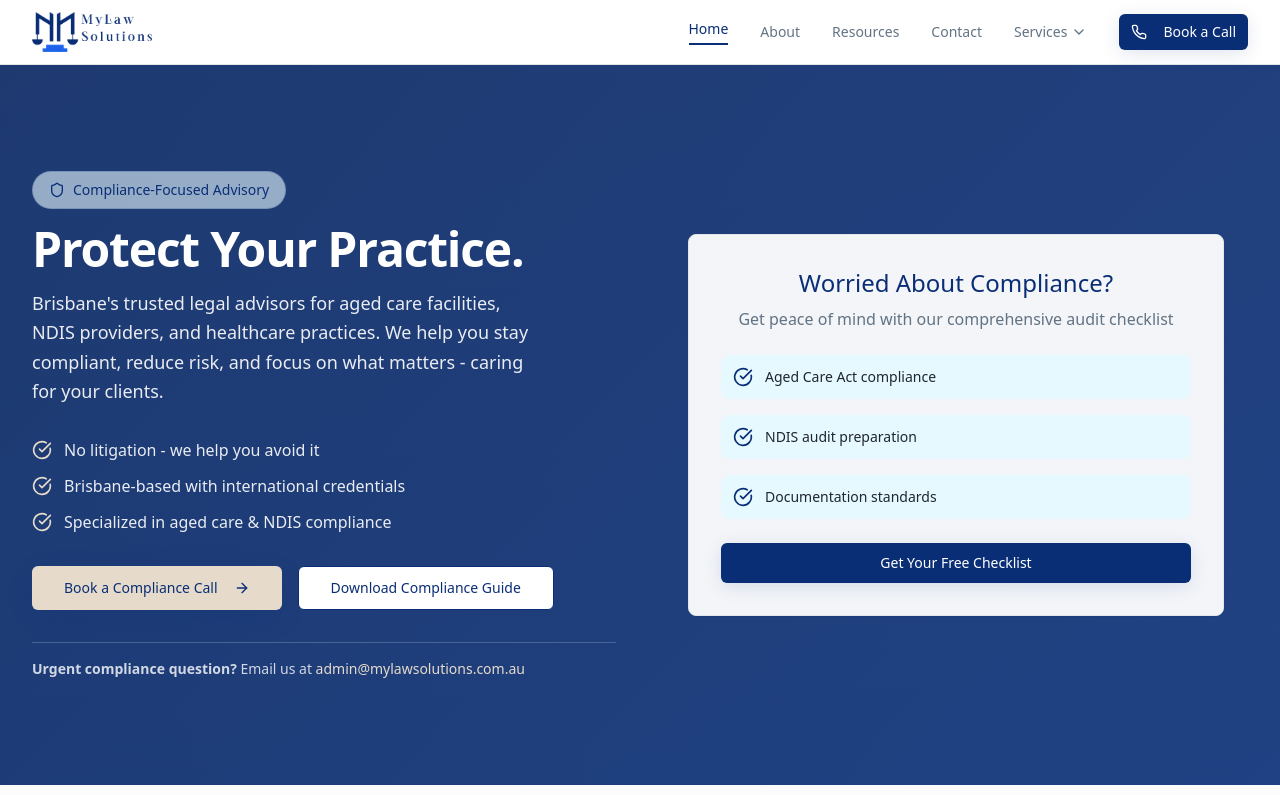
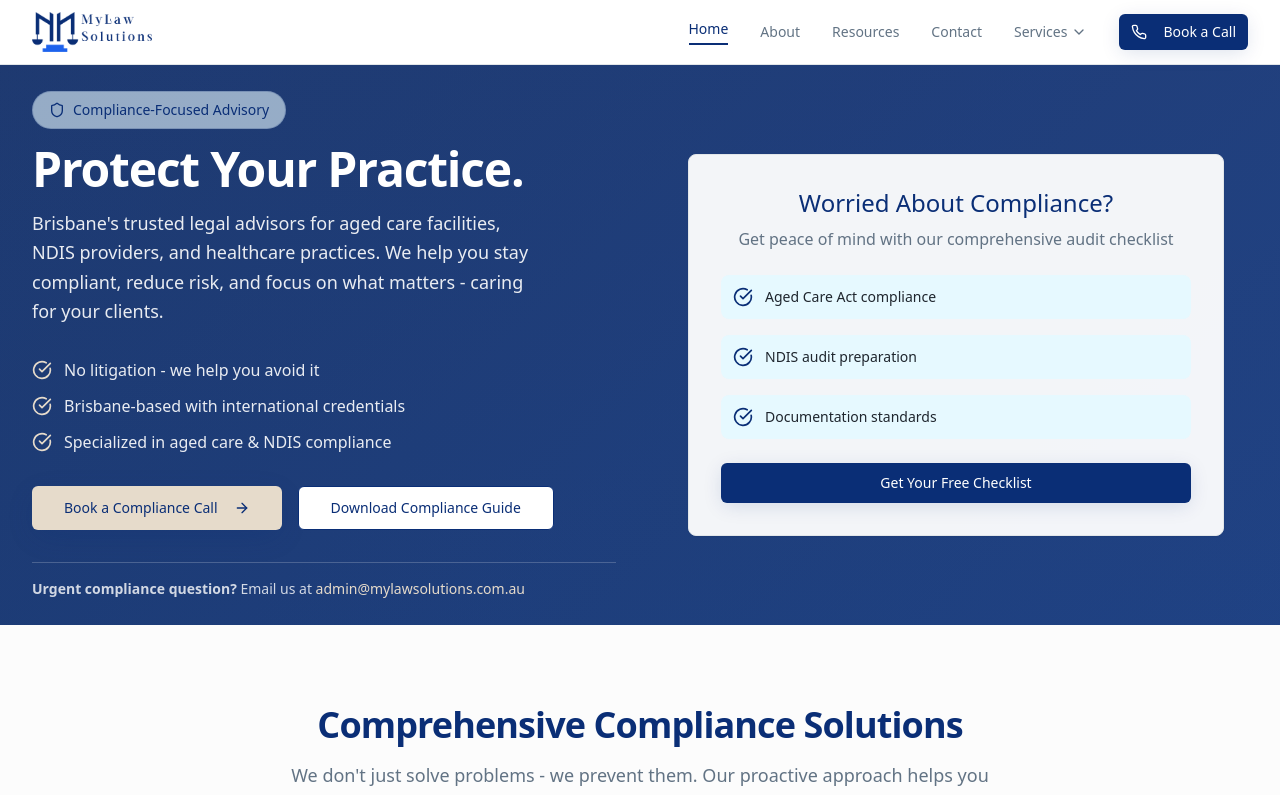
Before and after one commit to aburchart/mylaw-site, a React (Vite) app: page / in a window 1280 px wide. Shown: the top 795 px of the page. Built offline with nearby package versions, Linux system fonts and the light colour scheme; the HTML template or start-up script is replaced by a standard one.

Commit message:
Refactor hero section whitespace

```diff
--- a/src/components/ui/hero-section.tsx
+++ b/src/components/ui/hero-section.tsx
@@ -7,7 +7,7 @@ const HeroSection = () => {
     open: openBookingModal
   } = useBookingModal();
   const trustPoints = ["No litigation - we help you avoid it", "Brisbane-based with international credentials", "Specialized in aged care & NDIS compliance"];
-  return <section className="relative min-h-[90vh] flex items-center bg-gradient-hero overflow-hidden">
+  return <section className="relative min-h-[90vh] lg:min-h-[70vh] flex items-center bg-gradient-hero overflow-hidden">
       {/* Background Pattern */}
       <div className="absolute inset-0 bg-gradient-subtle opacity-10" />
 
```
